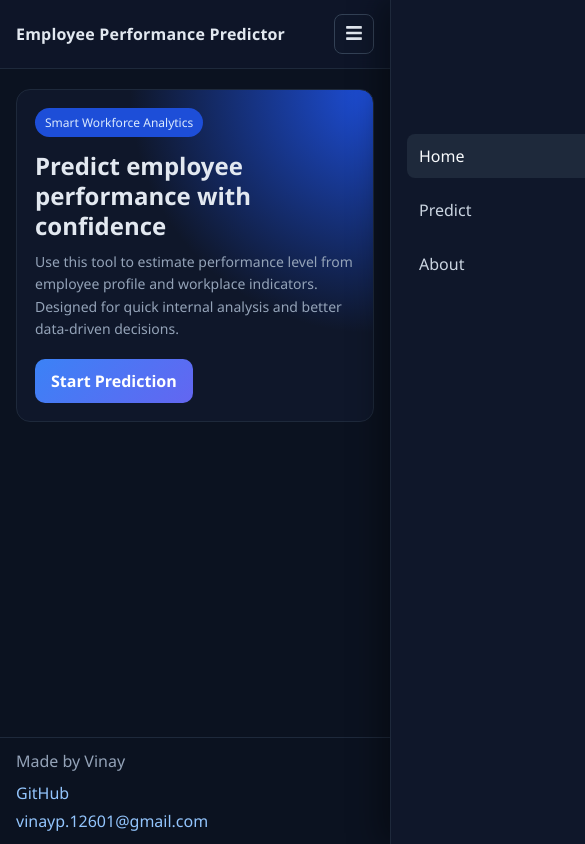
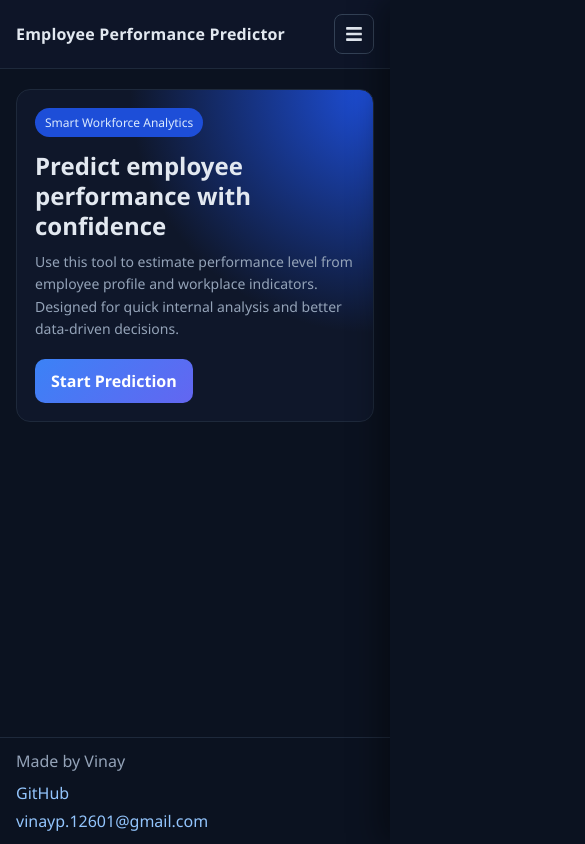
Before and after one commit to vinaypanchal007/Employee_Performance_Predictor, a React (Create React App) app in the folder frontend/src/: page / in a window 390 px wide. Shown: the top 844 px of the page, 585 px wide, since content can reach past the window. Built offline with nearby package versions, Linux system fonts and the light colour scheme; no server answers; the HTML template or start-up script is replaced by a standard one.

Commit message:
Add files via upload

```diff
--- a/frontend/src/App.css
+++ b/frontend/src/App.css
@@ -4,12 +4,14 @@
   flex-direction: column;
   background: #0b1220;
   color: #e2e8f0;
+  overflow-x: clip;
 }
 
 .navbar {
   display: flex;
   align-items: center;
   justify-content: space-between;
+  gap: 16px;
   padding: 16px 28px;
   border-bottom: 1px solid #1e293b;
   background: rgba(15, 23, 42, 0.9);
@@ -23,12 +25,15 @@
   font-weight: 700;
   letter-spacing: 0.2px;
   font-size: 18px;
+  flex: 1;
+  min-width: 0;
 }
 
 .nav-links {
   display: flex;
   gap: 10px;
   flex-wrap: wrap;
+  max-width: 100%;
 }
 
 .menu-toggle {
@@ -274,7 +279,8 @@
   }
 
   .menu-toggle {
-    display: inline-block;
+    display: inline-flex;
+    flex: 0 0 auto;
   }
 
   .nav-links {
@@ -294,6 +300,8 @@
     flex-direction: column;
     gap: 10px;
     flex-wrap: nowrap;
+    overflow-y: auto;
+    overscroll-behavior: contain;
   }
 
   .drawer-close {
@@ -342,6 +350,8 @@
 @media (max-width: 600px) {
   .brand {
     font-size: 16px;
+    line-height: 1.25;
+    padding-right: 8px;
   }
 
   .nav-links {
--- a/frontend/src/index.css
+++ b/frontend/src/index.css
@@ -4,7 +4,14 @@
   padding: 0;
 }
 
+html,
 body {
   font-family: "Segoe UI", Tahoma, Geneva, Verdana, sans-serif;
   background: #0b1220;
+  overflow-x: hidden;
+  width: 100%;
 }
+
+body.menu-open {
+  overflow: hidden;
+}
```
